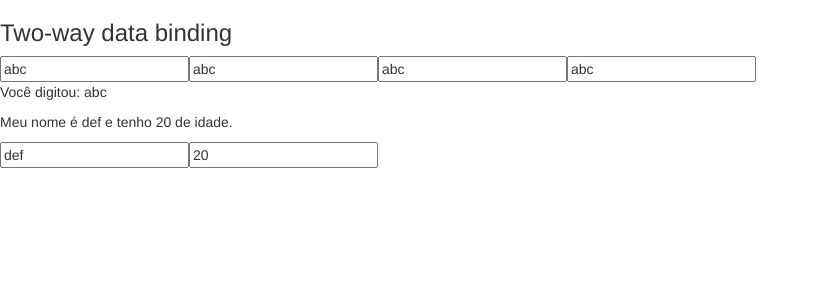
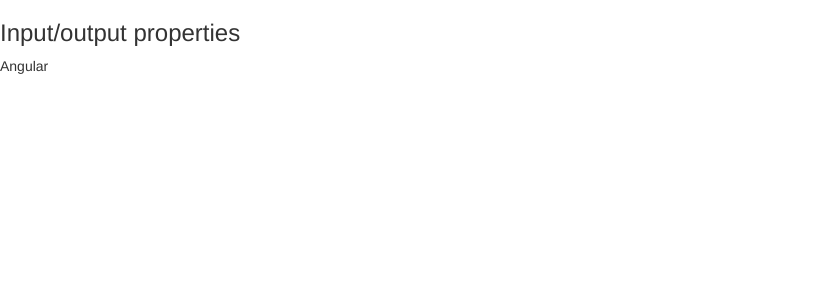
Before and after one commit to ayslanmarqs/angular, an Angular app in the folder data-binding/: page / in a window 1280 px wide. Shown: the top 300 px of the page, without its empty margins (0-819 px from the left). Built offline with nearby package versions, Linux system fonts and the light colour scheme.

Commit message:
aula de input properties

```diff
--- a/data-binding/src/app/app.module.ts
+++ b/data-binding/src/app/app.module.ts
@@ -4,11 +4,13 @@
 
 import { AppComponent } from './app.component';
 import { DataBindingComponent } from './data-binding/data-binding.component';
+import { InputPropertyComponent } from './input-property/input-property.component';
 
 @NgModule({
   declarations: [
     AppComponent,
-    DataBindingComponent
+    DataBindingComponent,
+    InputPropertyComponent
   ],
   imports: [
     BrowserModule,
--- a/data-binding/src/app/data-binding/data-binding.component.html
+++ b/data-binding/src/app/data-binding/data-binding.component.html
@@ -87,4 +87,14 @@
   </span>
 </section>
 -->
+<!--
 <app-meu-form></app-meu-form>
+-->
+
+<section class="input-output-properties">
+  <article>
+    <h3>Input/output properties</h3>
+
+    <app-curso [nome]="nomeDoCurso"></app-curso>
+  </article>
+</section>
--- a/data-binding/src/app/data-binding/data-binding.component.ts
+++ b/data-binding/src/app/data-binding/data-binding.component.ts
@@ -24,6 +24,7 @@
 
   isMouseOver: boolean = false;
 
+  nomeDoCurso: string = "Angular";
   salvarValor(valor) {
     this.valorSalvo = valor;
   }
--- /dev/null
+++ b/data-binding/src/app/input-property/input-property.component.html
@@ -0,0 +1 @@
+{{ nomeCurso }}
--- /dev/null
+++ b/data-binding/src/app/input-property/input-property.component.ts
@@ -0,0 +1,20 @@
+import { Component, OnInit, Input } from '@angular/core';
+
+@Component({
+  selector: 'app-curso',
+  templateUrl: './input-property.component.html',
+  styleUrls: ['./input-property.component.css'],
+  //inputs: ['nomeCurso: nome']
+})
+export class InputPropertyComponent implements OnInit {
+
+  //@Input() nome: string = '';
+  //nomeCurso: string = ''
+  @Input('nome') nomeCurso: string = '';
+
+  constructor() { }
+
+  ngOnInit() {
+  }
+
+}
```
Also changed, not shown: data-binding/src/app/input-property/input-property.component.css (added), 1 other file (tests, documents, lock files or other folders).
